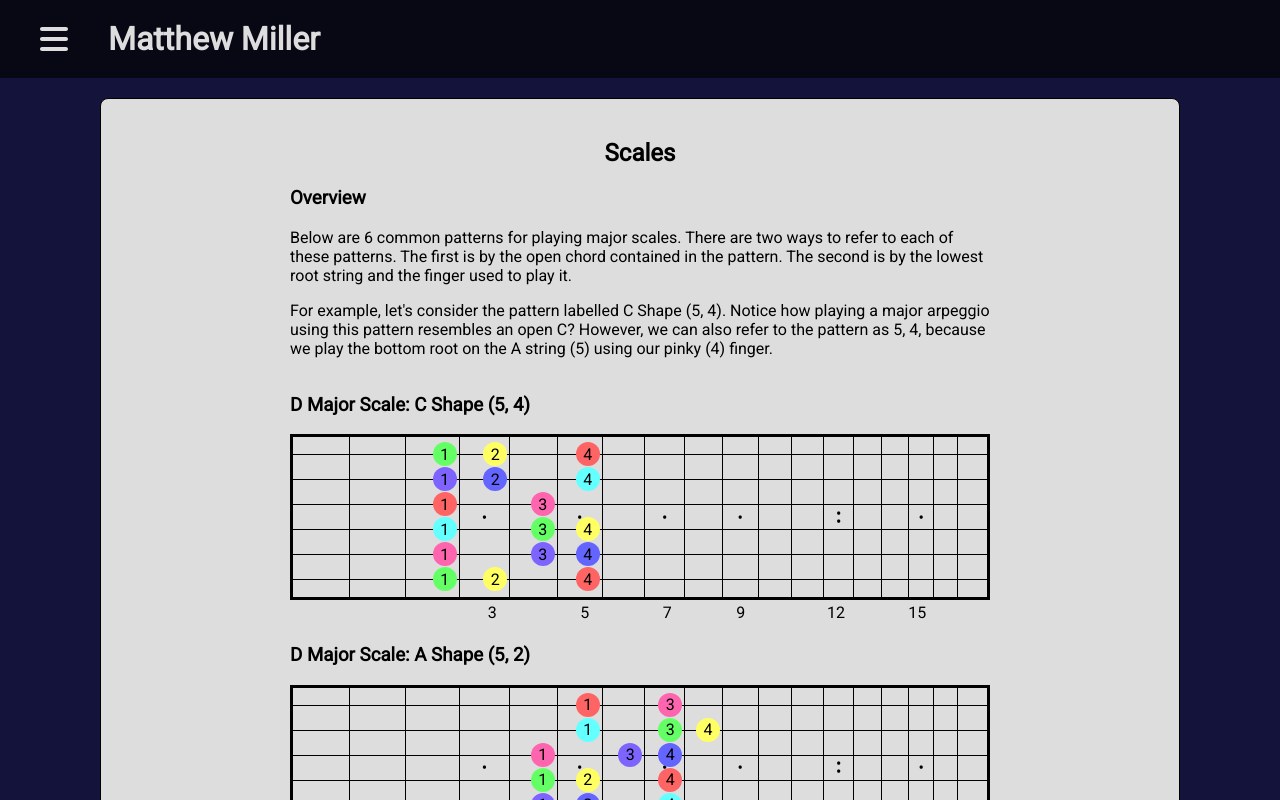
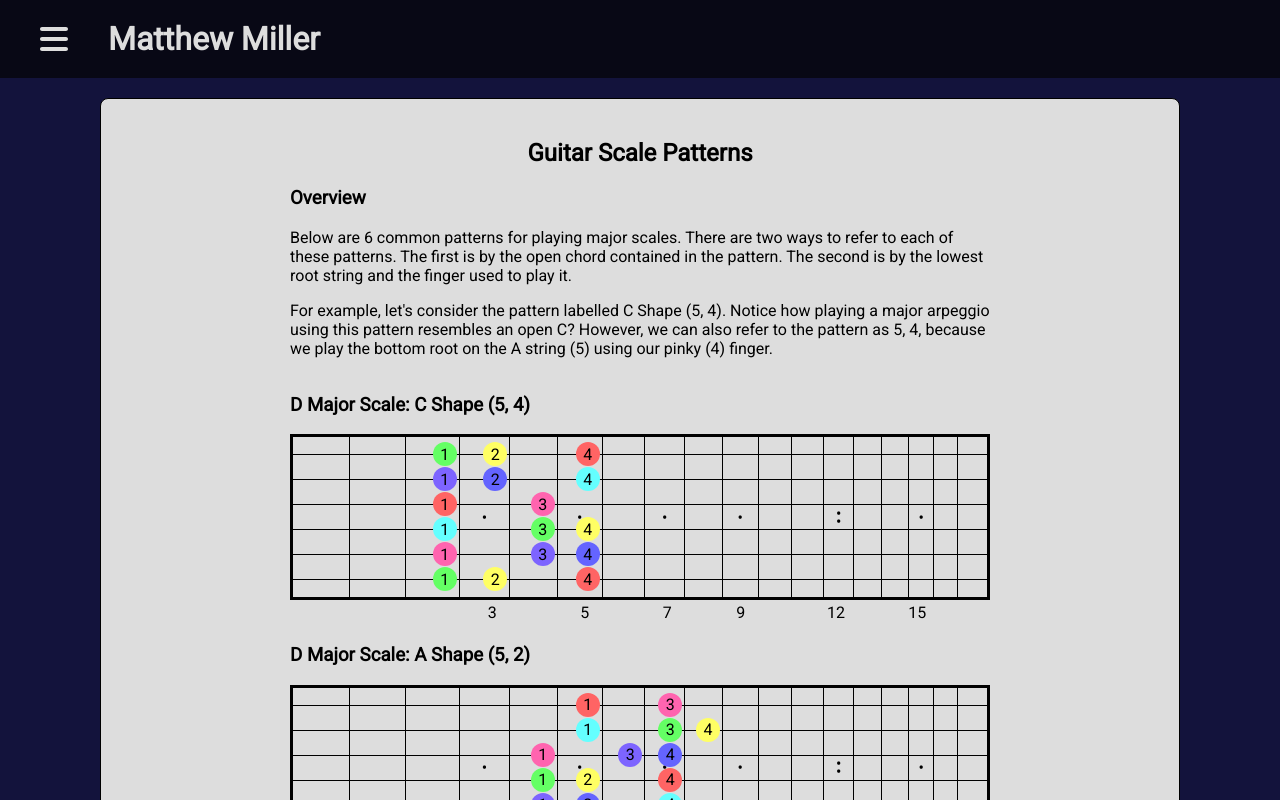
Before and after one commit to milmd90/mattdeanmiller, a React (Create React App) app in the folder client/: page /scales in a window 1280 px wide. Shown: the top 800 px of the page. Built offline with nearby package versions, Linux system fonts and the light colour scheme.

Commit message:
change page title to guitar scale patterns

```diff
--- a/client/src/components/Menu.tsx
+++ b/client/src/components/Menu.tsx
@@ -58,7 +58,7 @@ function Menu(props: {
         Tabulator
       </Link>
       <Link to='/scales' id='menu-scales' className='menu-item' onClick={props.onClick}>
-        Scales
+        Guitar Scale Patterns
       </Link>
       <MenuDropdown
         open={dropdownOpen}
--- a/client/src/pages/Scales.tsx
+++ b/client/src/pages/Scales.tsx
@@ -3,7 +3,7 @@ import Fretboard from '../components/fretboard';
 export default function Scales() {
   return (
     <div id='scales-page' className="container center">
-      <h2>Scales</h2>
+      <h2>Guitar Scale Patterns</h2>
       <div className='column narrow'>
         <div className='item'>
           <h3 id='scale-overview'>
```
